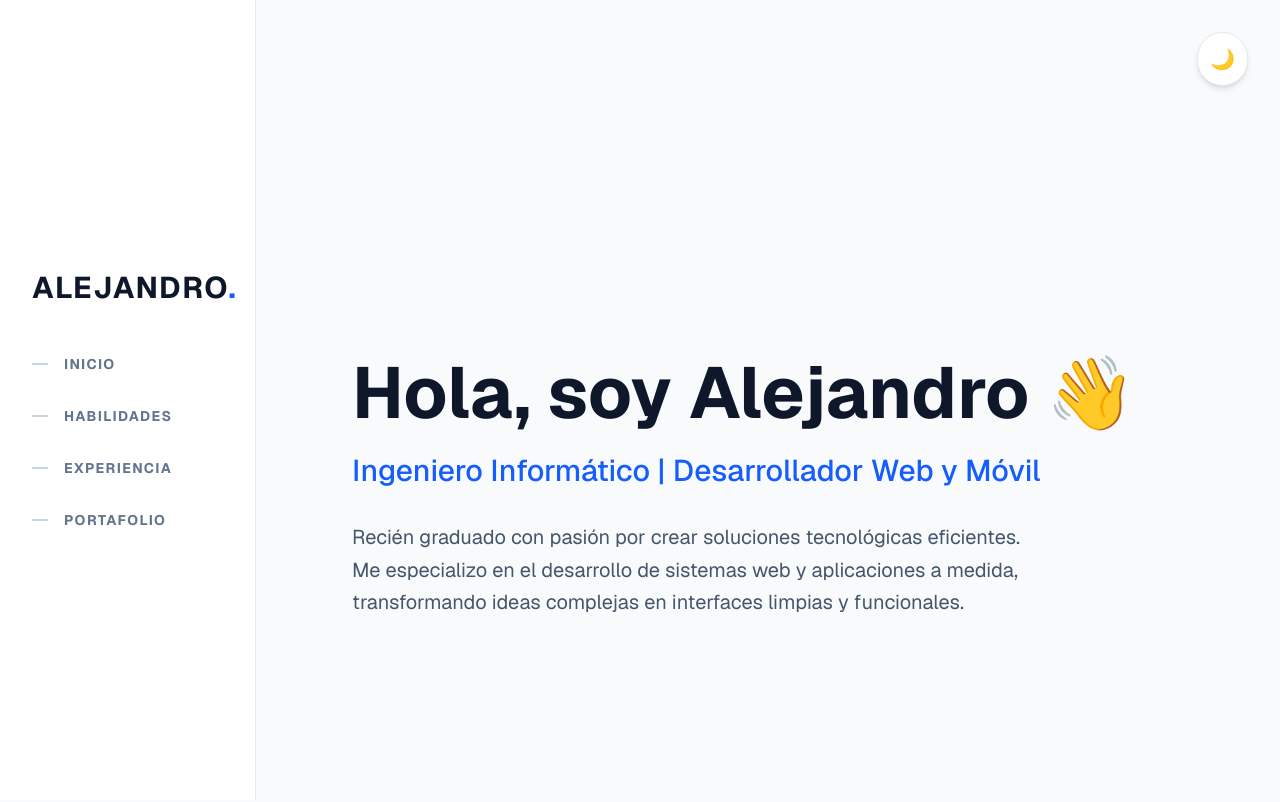
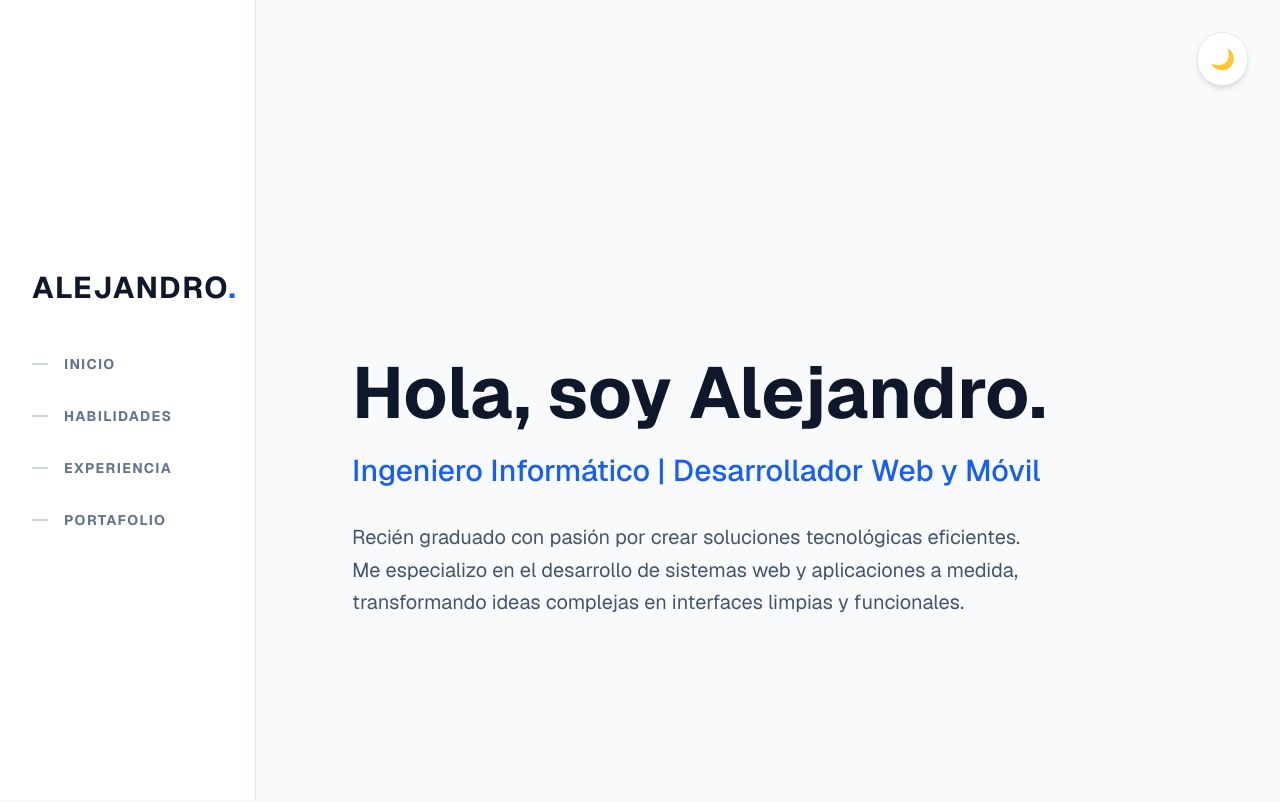
Before and after one commit to 4lejandroo/mi-portafolio, a Next.js app: page / in a window 1280 px wide. Shown: the top 802 px of the page. Built offline with nearby package versions, Linux system fonts and the light colour scheme.

Commit message:
Solo se sacó el icono del nombre

```diff
--- a/app/page.tsx
+++ b/app/page.tsx
@@ -61,7 +61,7 @@ export default function Home() {
         {/* SECCIÓN 1: INICIO */}
         <section id="inicio" className="min-h-screen flex flex-col justify-center max-w-4xl pt-20">
           <h1 className="text-5xl md:text-7xl font-bold mb-6 text-slate-900 dark:text-white transition-colors duration-300">
-            Hola, soy Alejandro 👋
+            Hola, soy Alejandro.
           </h1>
           <h2 className="text-2xl md:text-3xl text-blue-600 dark:text-cyan-400 font-medium mb-8">
             Ingeniero Informático | Desarrollador Web y Móvil
```
